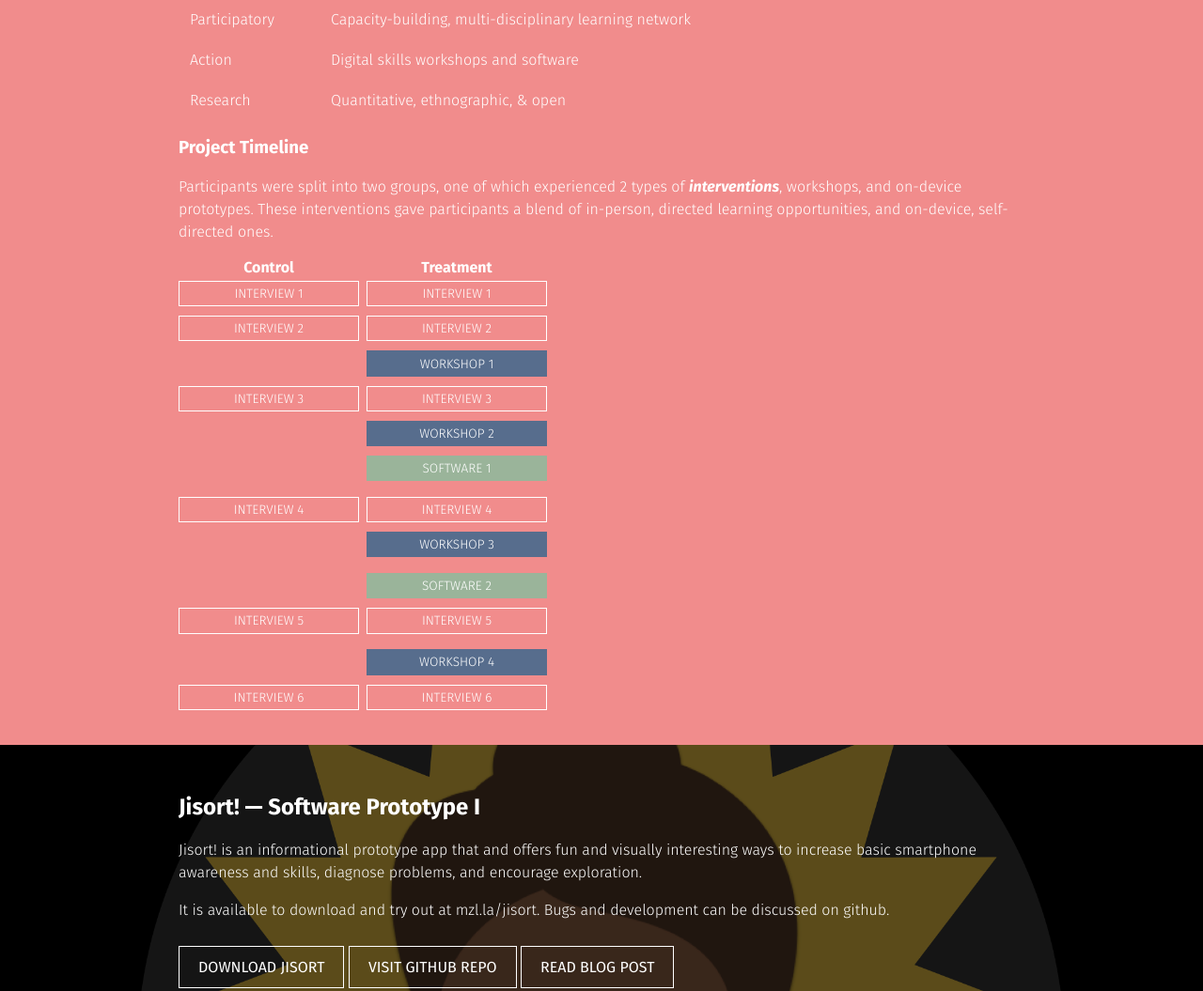
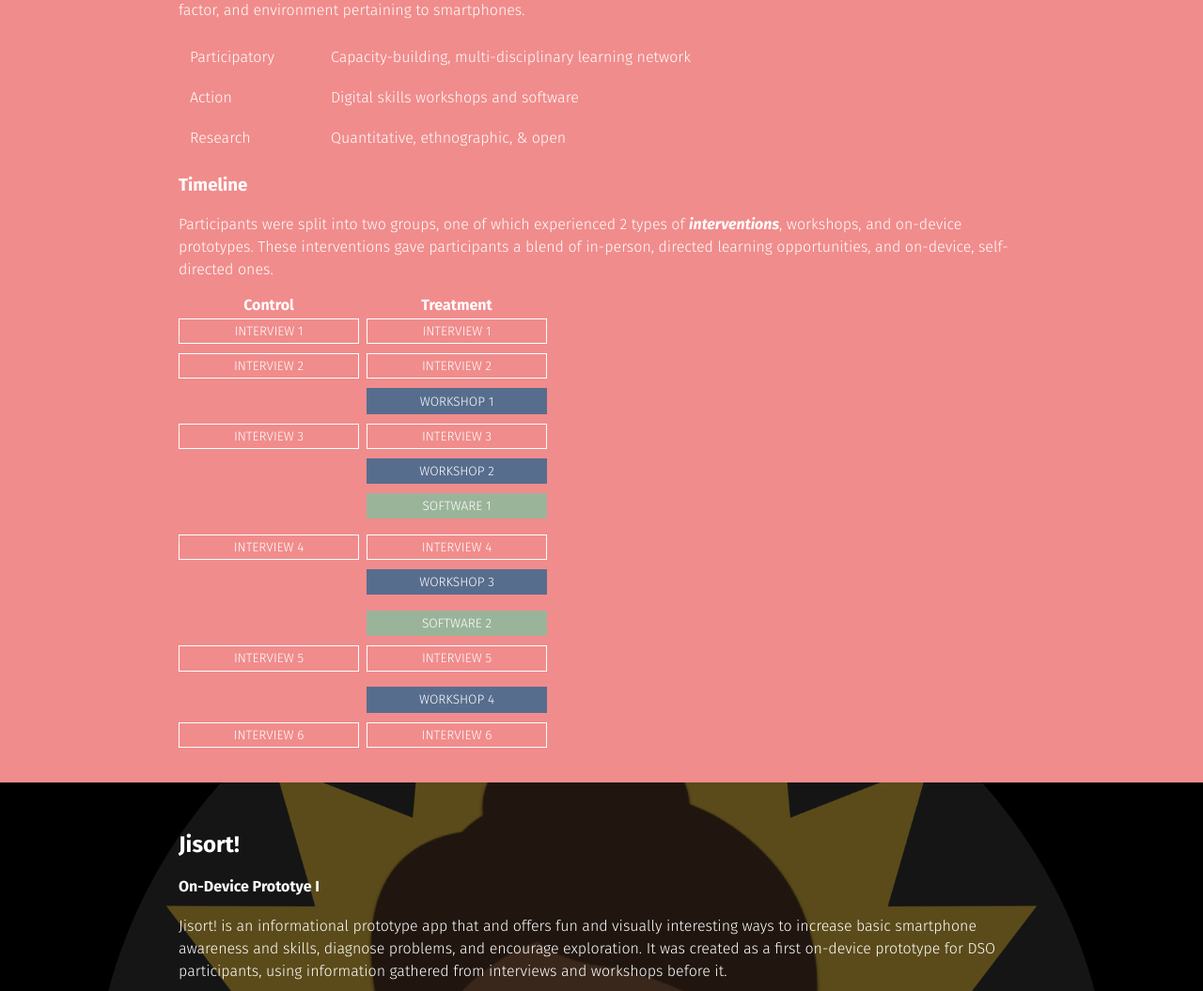
Before and after one commit to MozillaFoundation/digital-skills-observatory, a website: page index.html in a window 1280 px wide. Shown: the part 1626-2681 px from the top of the page at 94% size. Drawn offline with Linux system fonts and the light colour scheme; files that its build step writes are made by us from their sources; a web font is replaced by a local one.

Commit message:
Credts and text changes to go live.

```diff
--- a/index.html
+++ b/index.html
@@ -38,13 +38,14 @@
       <div class="content">
         <h2>Final Report: Stepping Into Digital Life</h2>
         <p><em>Stepping Into Digital Life</em> summarizes the methods, participants, results, and recommendations from the Digital Skills Observatory. Not only is it a colourful, captivating report, it is accompanied by an open source data set with in-depth comparative analysis.</p>
+        <p>The report was designed by <a href="//janeandjury.com/"><strong>Jane &amp; Jury</strong></a>, and the dashboards were created by <a href="//www.abitofdata.co/"><strong>A Bit of Data Agency</strong></a>.</p>
         <a class="button" href="//mzl.la/dso-final-report">Read the Final Report</a>
         <a class="button" href="//mzl.la/dso-data">View the Data Dashboards</a>
       </div>
     </section>
     <section id="dso-description">
       <div class="content">
-        <h2>Digital Skills Observatory</h2>
+        <h2>Project Overview</h2>
         <p>The Digital Skills Observatory looks at the <strong>impact of digital skills on the usage of Digital Financial Services</strong>. Testing various teaching and delivery methods, the study aims to understand the skills people need to develop <strong>confidence and agency</strong> with their smartphones. We focused on <strong><em>150 first-time smartphone users</em></strong> between <strong><em>18 and 35 years of age</em></strong> living in <strong><em>urban, peri-urban, and rural</em></strong> areas, that earn <strong><em>less than 5 USD per day</em></strong>.</p>
 
         <p>New smartphone users in <a class="place" href="https://www.google.ca/maps/place/Kisumu,+Kenya">Kisumu</a>, <a class="place" href="https://www.google.ca/maps/place/Kilifi,+Kenya">Kilifi</a>, <a class="place" href="https://www.google.ca/maps/place/Mombasa,+Kenya">Mombasa</a>, <a class="place" href="https://www.google.ca/maps/place/Nairobi,+Kenya">Nairobi</a>, and <a class="place" href="https://www.google.ca/maps/place/Vihiga,+Kenya">Vihiga</a> had regular contact with our research team throughout 2016. Using a Participatory Action Research model, periodic interview results drove iteration on <strong>6 interventions&mdash;software and curriculum designed to boost digital skills</strong>. This iterative approach uncovered effective teaching methods for content, form-factor, and environment pertaining to smartphones.</p>
@@ -55,7 +56,7 @@
           <div class="r"><div class="name">Research</div><div class="description">Quantitative, ethnographic, &amp; open</div></div>
         </div>
 
-        <h3>Project Timeline</h3>
+        <h3>Timeline</h3>
         <p>Participants were split into two groups, one of which experienced 2 types of <strong><em>interventions</em></strong>, workshops, and on-device prototypes. These interventions gave participants a blend of in-person, directed learning opportunities, and on-device, self-directed ones.</p>
         <a name="timeline"></a>
         <div id="progress-diagram">
@@ -235,8 +236,9 @@
     </section>
     <section id="jisort">
       <div class="content">
-        <h2>Jisort! — Software Prototype I</h2>
-        <p>Jisort! is an informational prototype app that and offers fun and visually interesting ways to increase basic smartphone awareness and skills, diagnose problems, and encourage exploration.</p>
+        <h2>Jisort!</h2>
+        <h4>On-Device Prototye I</h4>
+        <p>Jisort! is an informational prototype app that and offers fun and visually interesting ways to increase basic smartphone awareness and skills, diagnose problems, and encourage exploration. It was created as a first on-device prototype for DSO participants, using information gathered from interviews and workshops before it.</p>
         <p>It is available to download and try out at <a href="http://mzl.la/jisort">mzl.la/jisort</a>. Bugs and development can be discussed on <a href="https://github.com/mozilla/Mozilla-DSO-Quiz-Application">github</a>.</p>
         <a class="button" href="http://mzl.la/jisort">Download Jisort</a> <a class="button" href="https://github.com/mozilla/Mozilla-DSO-Quiz-Application">Visit Github Repo</a> <a class="button" href="https://mozilla-foundation-research.herokuapp.com/dso-software-prototyping-update-jisort/">Read Blog Post</a>
         <img src="images/jisort-tutorials.gif">
```
